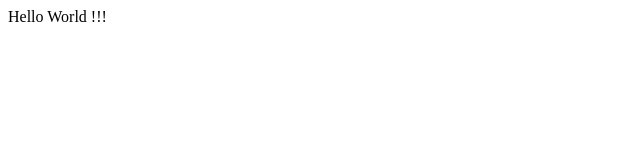
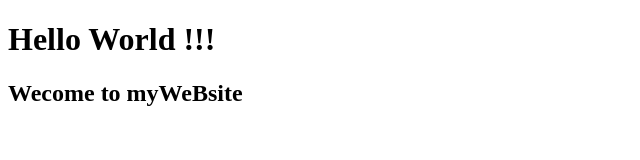
Before and after one commit to vitt-ajin/testgit00, a plain HTML site: page index.html in a window 1280 px wide. Shown: the whole page, without its empty margins (0-640 px from the left). Drawn offline with Linux system fonts and the light colour scheme.

Commit message:
add wecomemesage

```diff
--- a/index.html
+++ b/index.html
@@ -4,5 +4,6 @@
     <title>Test For Github Mini</title>
 </head>
 <body>
-    <h>Hello World !!!</h>
+    <h1>Hello World !!!</h1>
+    <h2>Wecome to myWeBsite</h2>
 </body>
```
